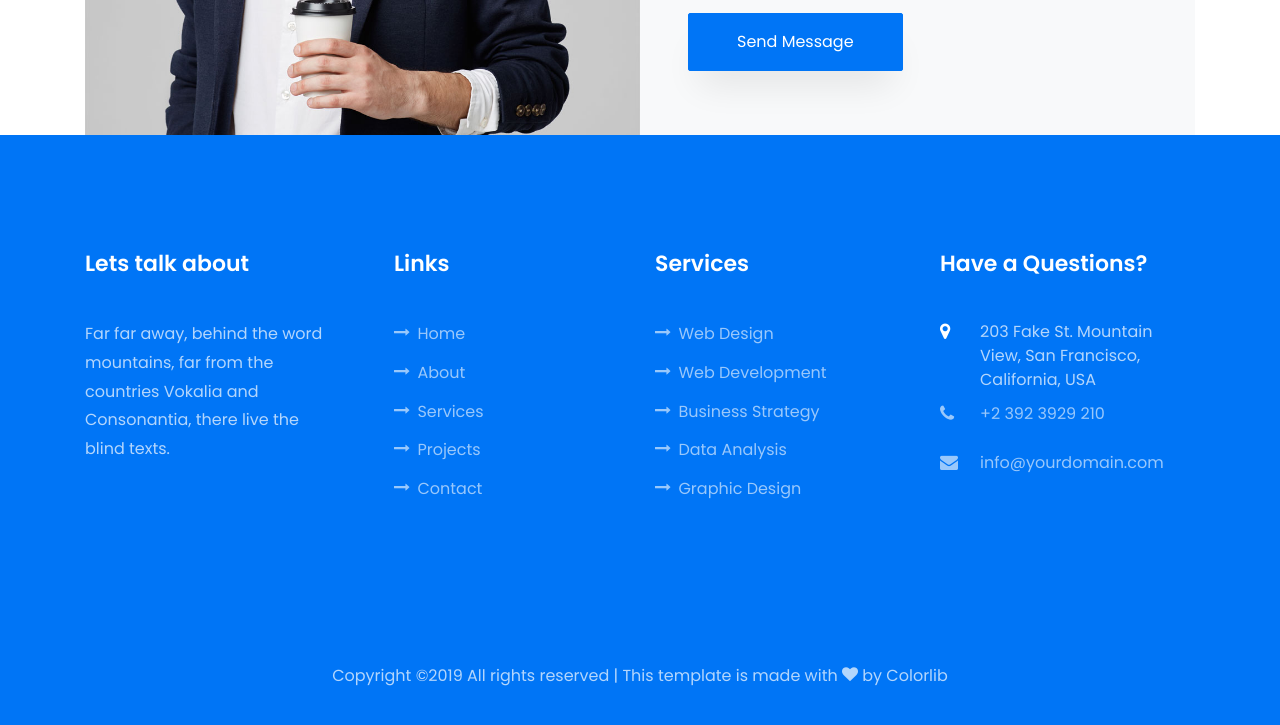
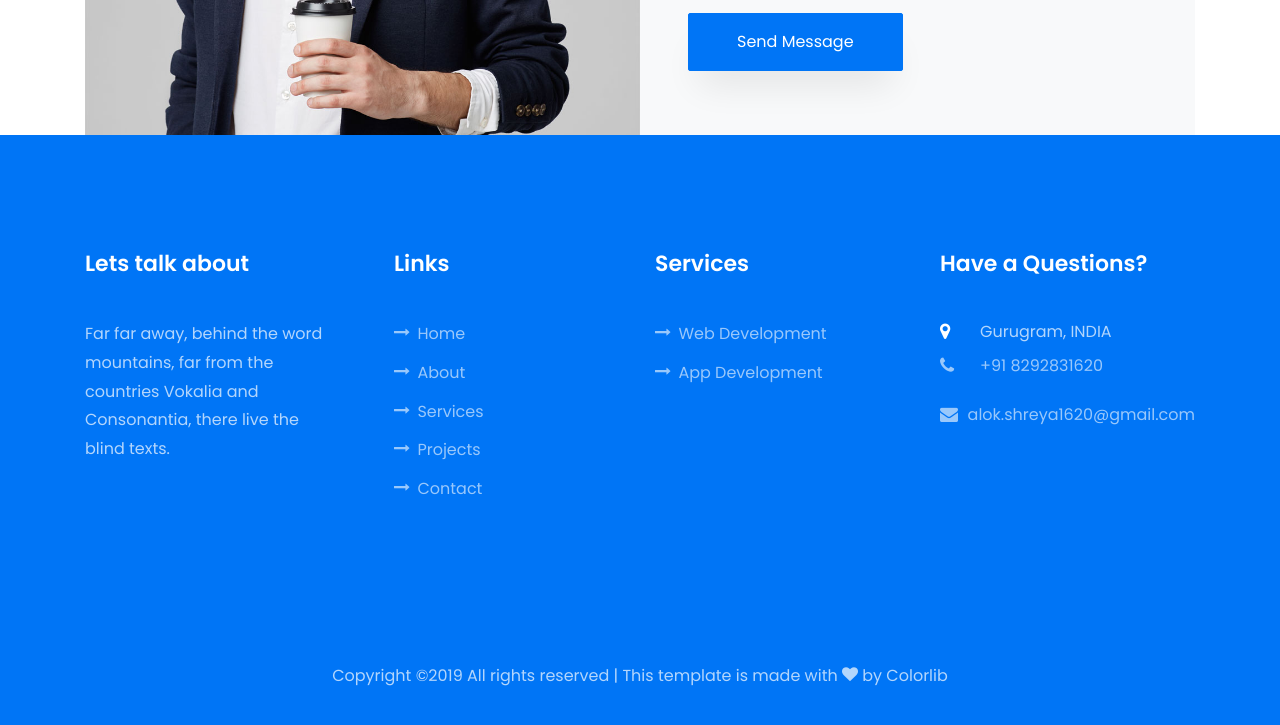
Before and after one commit to sak1620/sak1620.github.in, a plain HTML site: page index.html in a window 1280 px wide. Shown: the part 6626-7351 px from the top of the page. Drawn offline with Linux system fonts and the light colour scheme; files whose address does not match are found by name.

Commit message:
template added

```diff
--- a/index.html
+++ b/index.html
@@ -483,11 +483,12 @@
              <div class="ftco-footer-widget mb-4">
               <h2 class="ftco-heading-2">Services</h2>
               <ul class="list-unstyled">
-                <li><a href="#"><span class="icon-long-arrow-right mr-2"></span>Web Design</a></li>
+                <!-- <li><a href="#"><span class="icon-long-arrow-right mr-2"></span>Web Design</a></li> -->
                 <li><a href="#"><span class="icon-long-arrow-right mr-2"></span>Web Development</a></li>
-                <li><a href="#"><span class="icon-long-arrow-right mr-2"></span>Business Strategy</a></li>
-                <li><a href="#"><span class="icon-long-arrow-right mr-2"></span>Data Analysis</a></li>
-                <li><a href="#"><span class="icon-long-arrow-right mr-2"></span>Graphic Design</a></li>
+                <li><a href="#"><span class="icon-long-arrow-right mr-2"></span>App Development</a></li>
+                <!-- <li><a href="#"><span class="icon-long-arrow-right mr-2"></span>Business Strategy</a></li> -->
+                <!-- <li><a href="#"><span class="icon-long-arrow-right mr-2"></span>Data Analysis</a></li> -->
+                <!-- <li><a href="#"><span class="icon-long-arrow-right mr-2"></span>Graphic Design</a></li> -->
               </ul>
             </div>
           </div>
@@ -496,9 +497,9 @@
             	<h2 class="ftco-heading-2">Have a Questions?</h2>
             	<div class="block-23 mb-3">
 	              <ul>
-	                <li><span class="icon icon-map-marker"></span><span class="text">203 Fake St. Mountain View, San Francisco, California, USA</span></li>
-	                <li><a href="#"><span class="icon icon-phone"></span><span class="text">+2 392 3929 210</span></a></li>
-	                <li><a href="#"><span class="icon icon-envelope"></span><span class="text">info@yourdomain.com</span></a></li>
+	                <li><span class="icon icon-map-marker"></span><span class="text">Gurugram, INDIA</span></li>
+	                <li><a href="#"><span class="icon icon-phone"></span><span class="text">+91 8292831620</span></a></li>
+	                <li><a href="#"><span class="icon icon-envelope"></span><span class="text">alok.shreya1620@gmail.com</span></a></li>
 	              </ul>
 	            </div>
             </div>
```
